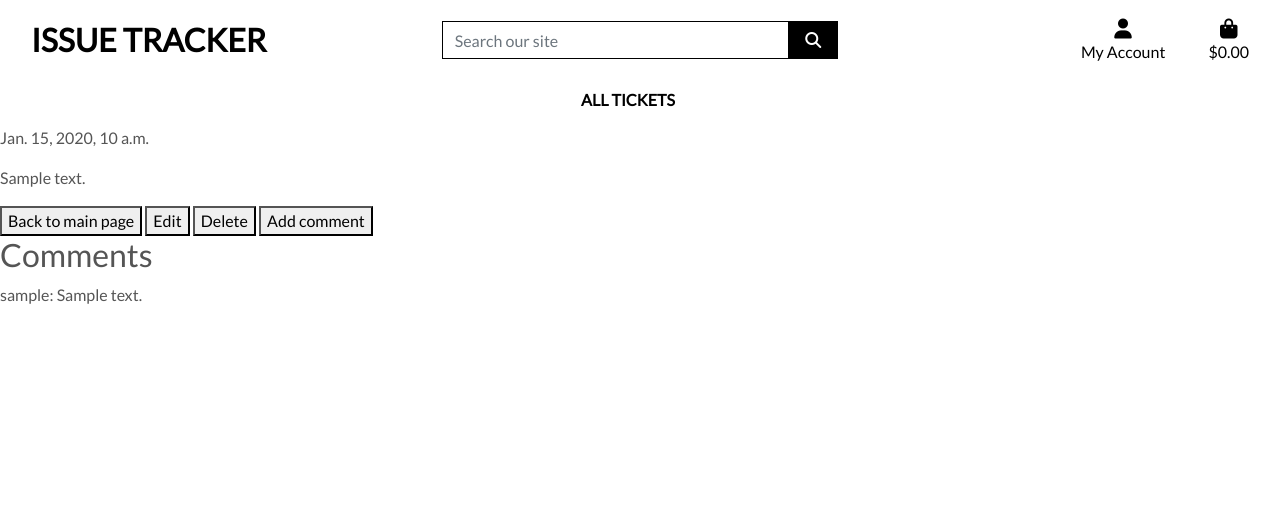
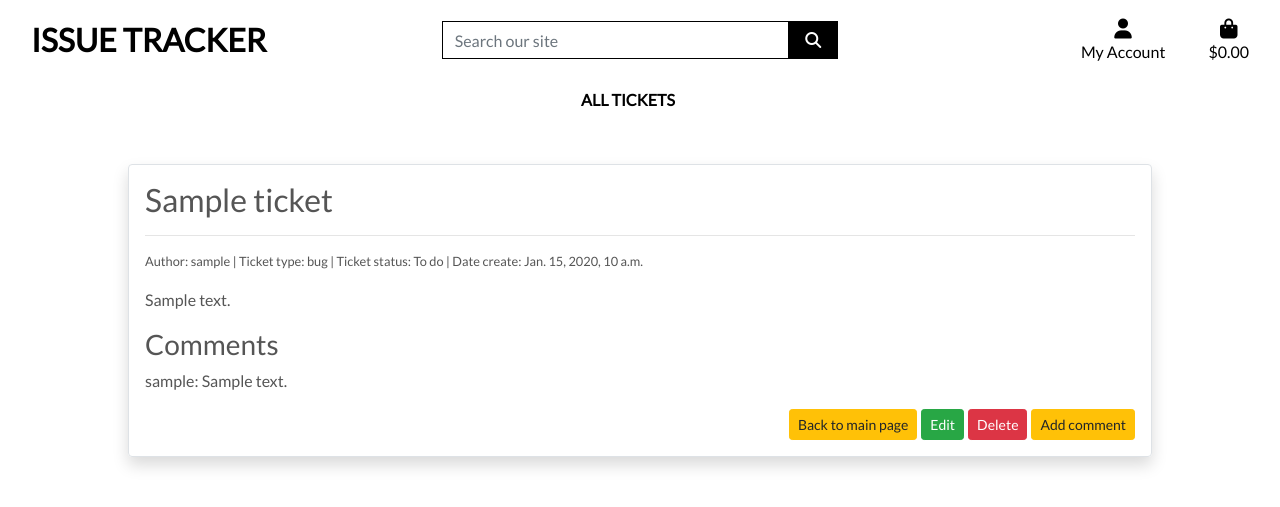
Before and after one commit to r-andy79/issue-tracker-project, a Django app: page /ticket/1 in a window 1280 px wide. Shown: the top 507 px of the page. Run offline with Django 3.2, Linux system fonts and the light colour scheme; tables that the repository leaves empty hold one stand-in row (values such as "Sample post"); some libraries are stand-ins or nearby versions.

Commit message:
Styled component in ticket detailed view

```diff
--- a/templates/tickets/ticket_detail.html
+++ b/templates/tickets/ticket_detail.html
@@ -1,19 +1,34 @@
 {% extends "base.html" %}
 {% load static %}
+{% block page_header %}
+<div class="container header-container">
+    <div class="row">
+        <div class="col"></div>
+    </div>
+</div>
+{% endblock %}
 {% block content %}
+    <div class="container">
+        <div class="row">
+            <div class="col border rounded shadow p-3">
                 <h2>{{ ticket.title }}</h2>
-    <p>{{ ticket.ticket_author }}</p>
-    <p>{{ ticket.ticket_type }}</p>
-    <p>{{ ticket.created_date }}</p>
+                <hr>
+                <p class="small">Author: {{ ticket.ticket_author }} | Ticket type: {{ ticket.ticket_type }} | Ticket status: {{ ticket.get_ticket_status_display }} | Date create: {{ ticket.created_date }}</p>
                 <p>{{ ticket.description }}</p>
-    <a href="{% url 'tickets_list' %}"><button>Back to main page</button></a>
-    <a href="{% url 'edit_ticket' pk=ticket.pk %}"><button>Edit</button></a>
-    <a href="{% url 'delete_ticket' pk=ticket.pk %}"><button>Delete</button></a>
-    <a href="{% url 'add_comment' pk=ticket.pk %}"><button>Add comment</button></a>
-    <h2>Comments</h2>
+                <h3>Comments</h3>
                 {% for comment in ticket.comments.all %}
                 <p><span>{{ comment.comment_author }}: </span>{{ comment.comment_text }}</p>
                 {% empty %}
                 <p>No comments here yet</p>
                 {% endfor %}
+                <div class="col d-flex justify-content-end p-0">
+                    <a href="{% url 'tickets_list' %}"><button class="btn btn-sm btn-warning">Back to main page</button></a>
+                    <a href="{% url 'edit_ticket' pk=ticket.pk %}"><button class="btn btn-sm btn-success ml-1">Edit</button></a>
+                    <a href="{% url 'delete_ticket' pk=ticket.pk %}"><button class="btn btn-sm btn-danger ml-1">Delete</button></a>
+                    <a href="{% url 'add_comment' pk=ticket.pk %}"><button class="btn btn-sm btn-warning ml-1">Add comment</button></a>
+                </div>
+            </div>
+        </div>
+    </div>
+
 {% endblock %}
--- a/templates/tickets/tickets_list.html
+++ b/templates/tickets/tickets_list.html
@@ -18,7 +18,7 @@
                 <div class="col p-4 d-flex flex-column position-static">
                     <h3>{{ ticket.title }}</h3>
                     <p class="small mb-2">Ticket type: <strong>{{ ticket.get_ticket_type_display }}</strong> | Ticket status: <strong>{{ ticket.get_ticket_status_display}}</strong> | Date created: <strong>{{ ticket.created_date }}</strong></p>
-                    <p class="small">Description: {{ ticket.description|truncatewords:10 }}</p>
+                    <p class="small">Description: {{ ticket.description|truncatewords:8 }}</p>
                     <div class="d-flex flex-row align-items-baseline">
                     <a class="mr-2" href="{% url 'ticket_detail' pk=ticket.pk%}"><button class="btn btn-sm btn-info"><i class="far fa-file-alt pr-2"></i>Show details</button></a>
                     <a class="mr-2" href="#"><button class="btn btn-sm btn-danger"><i class="fas fa-vote-yea pr-2"></i>I have this too!</button></a>
```
Also changed, not shown: tickets/views.py (line endings or trailing spaces). Lines whose indentation alone changed are shown as unchanged.
